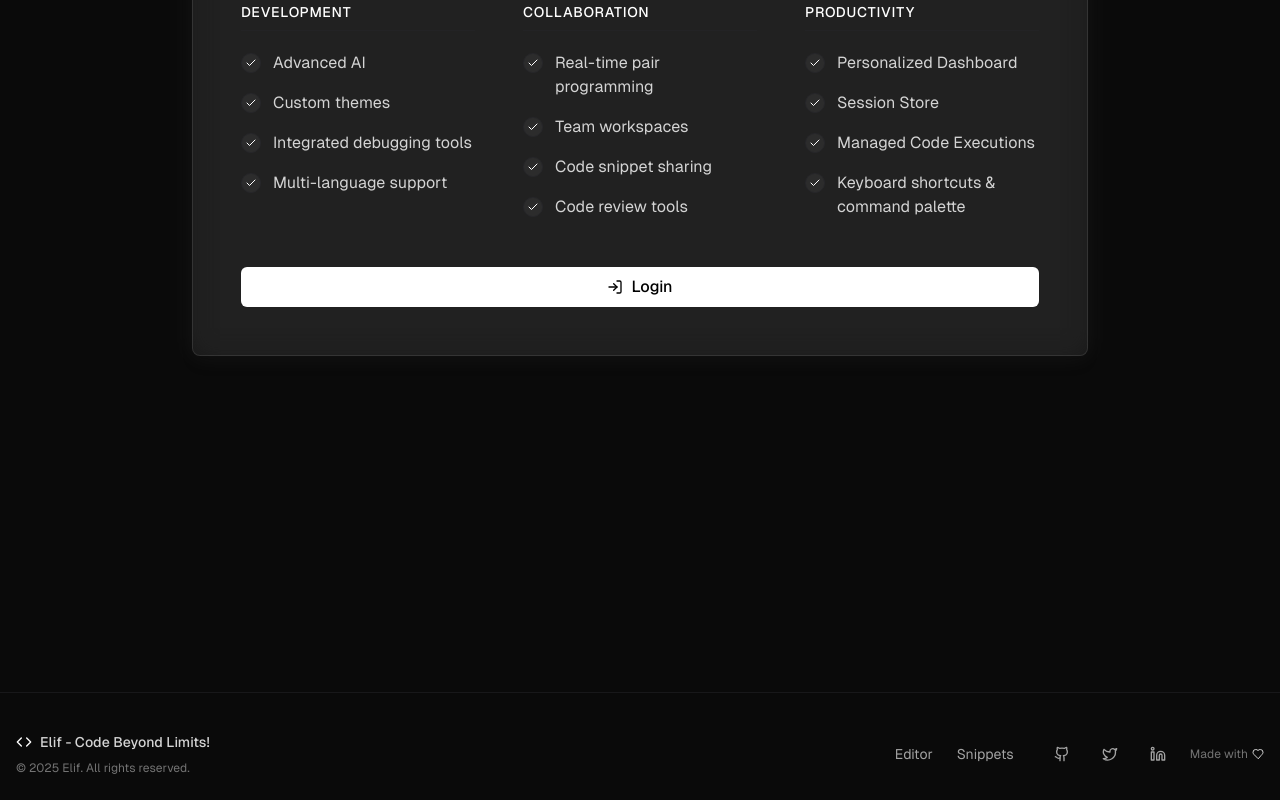
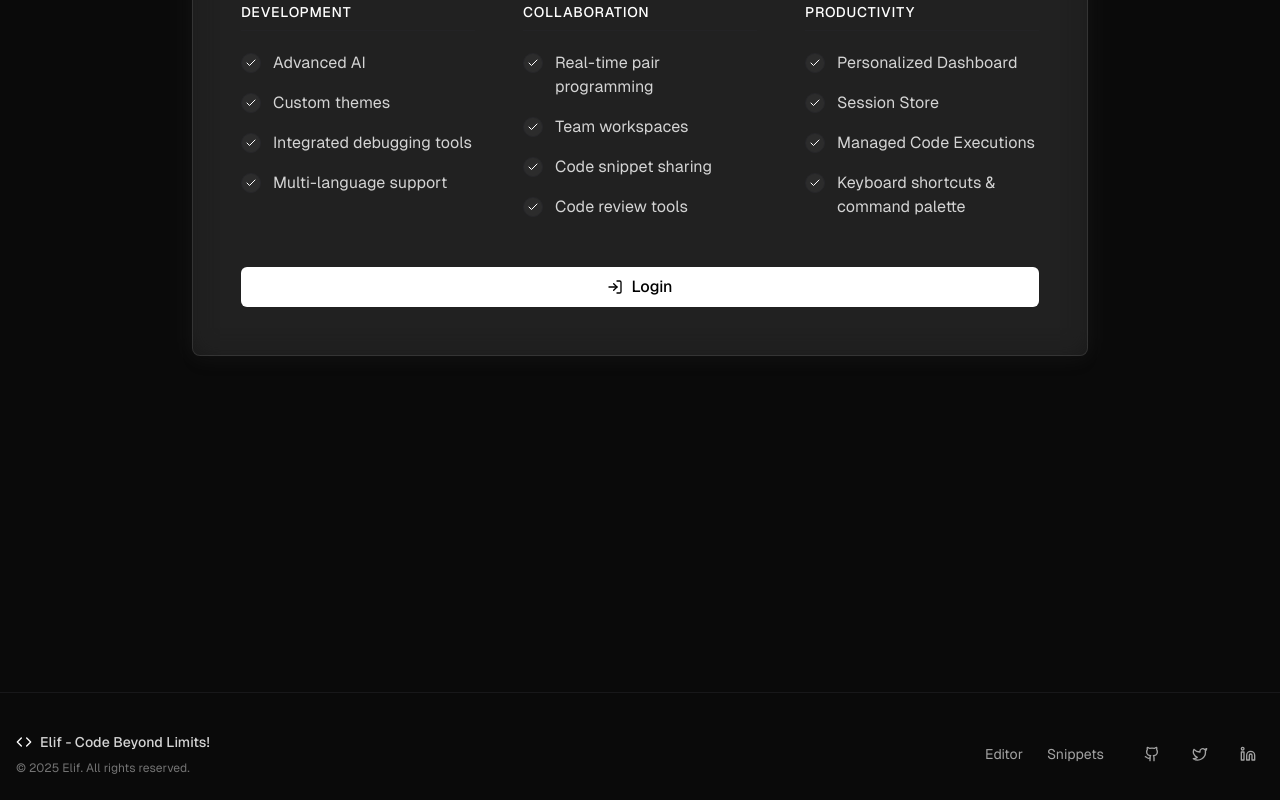
Before and after one commit to adityasharmawork/replix, a Next.js app: page / in a window 1280 px wide. Shown: the part 2413-3213 px from the top of the page. Built offline with nearby package versions, Linux system fonts and the light colour scheme; no server answers.

Commit message:
Changes in Footer

```diff
--- a/src/components/Footer.tsx
+++ b/src/components/Footer.tsx
@@ -64,10 +64,10 @@ function Footer() {
               >
                 <Linkedin className="size-4" />
               </a>
-              <div className="flex items-center gap-1 text-gray-500 text-xs">
+              {/* <div className="flex items-center gap-1 text-gray-500 text-xs">
                 <span>Made with</span>
                 <Heart className="size-3 text-gray-300" />
-              </div>
+              </div> */}
             </div>
           </div>
         </div>
```
